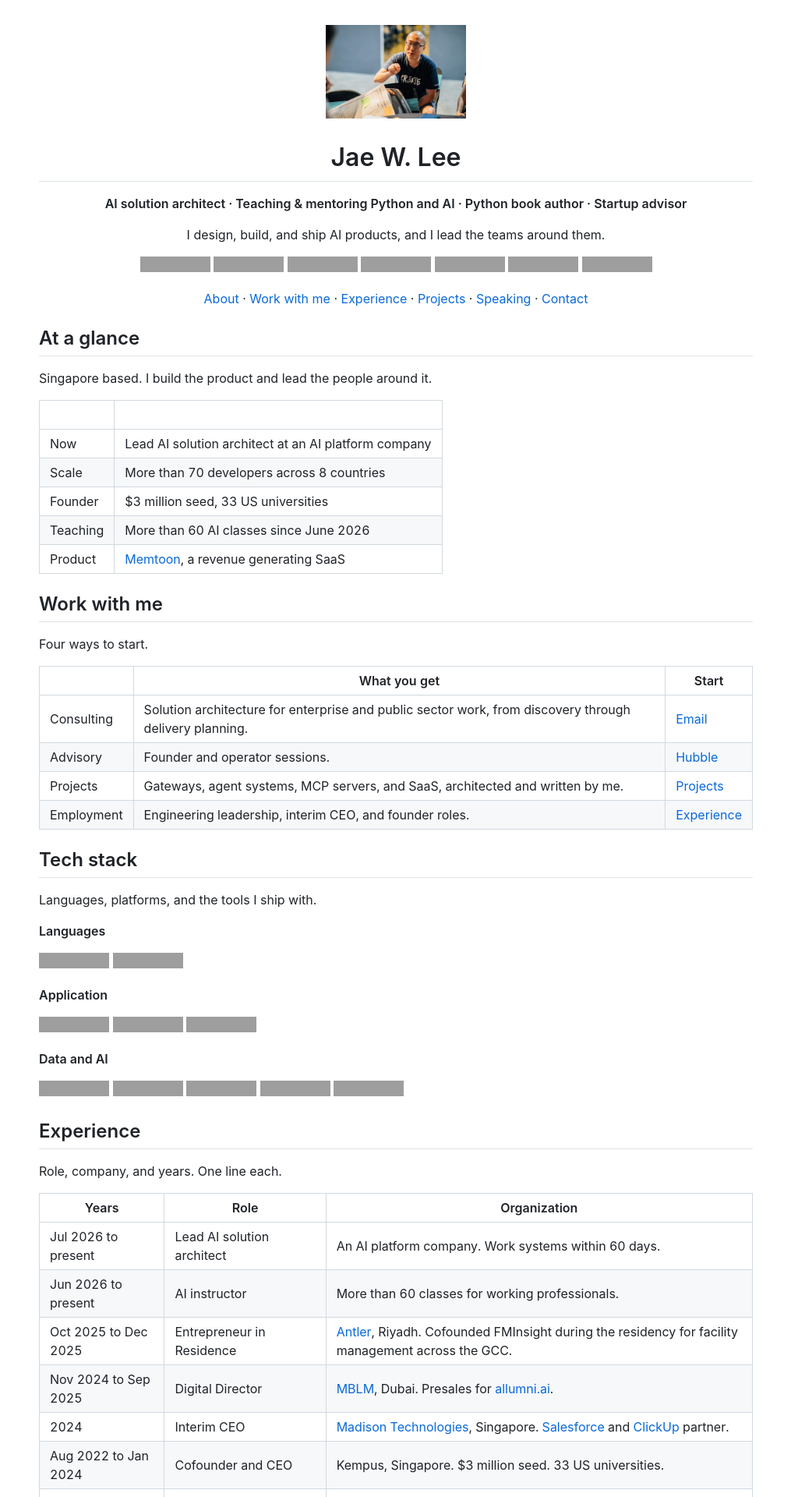
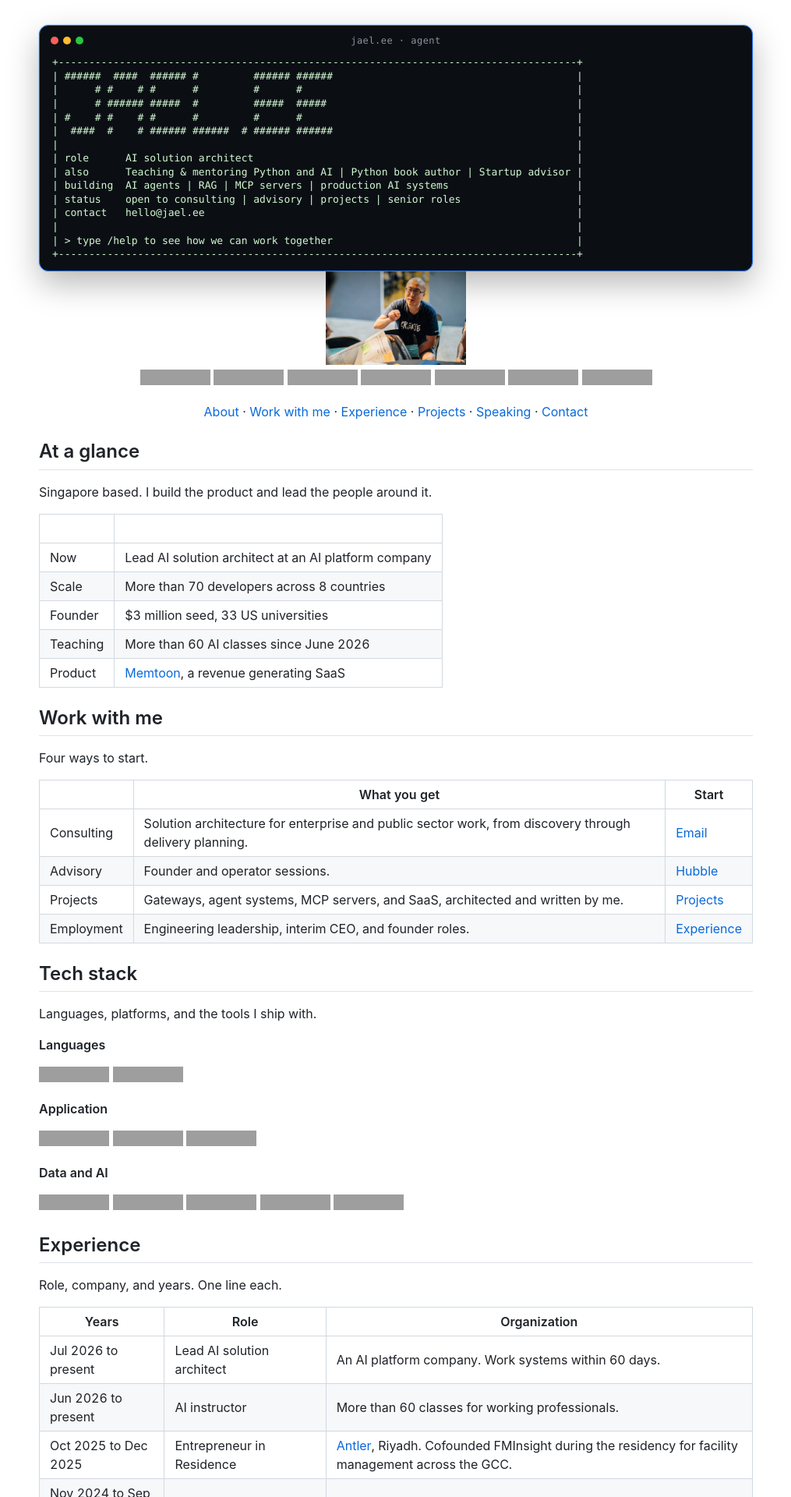
Before and after one commit to leejaew/jael.ee, a Jekyll site: the page built from README.md, in a window 1280 px wide, cut to the strip 0-1920 px from the top of the page. Shown: the whole strip at 78% size, without its empty margins (132-1147 px from the left). Built offline with Jekyll 4.4.1, drawn with Linux system fonts in a browser that asks for light colours; nearby versions of some CDN libraries; our own code applies the rules of GitHub Pages for plain Markdown files; grey boxes are pictures that could not be loaded.

Commit message:
Add a terminal banner header

````diff
--- a/README.md
+++ b/README.md
@@ -1,8 +1,23 @@
+```text
++-------------------------------------------------------------------------------------+
+| ######  ####  ###### #         ###### ######                                        |
+|      # #    # #      #         #      #                                             |
+|      # ###### #####  #         #####  #####                                         |
+| #    # #    # #      #         #      #                                             |
+|  ####  #    # ###### ######  # ###### ######                                        |
+|                                                                                     |
+| role      AI solution architect                                                     |
+| also      Teaching & mentoring Python and AI | Python book author | Startup advisor |
+| building  AI agents | RAG | MCP servers | production AI systems                     |
+| status    open to consulting | advisory | projects | senior roles                   |
+| contact   hello@jael.ee                                                             |
+|                                                                                     |
+| > type /help to see how we can work together                                        |
++-------------------------------------------------------------------------------------+
+```
+
 <div align="center">
   <img src="jae-hero.jpg" alt="Jae Lee in a working session" width="180">
-  <h1>Jae W. Lee</h1>
-  <p><strong>AI solution architect · Teaching &amp; mentoring Python and AI · Python book author · Startup advisor</strong></p>
-  <p>I design, build, and ship AI products, and I lead the teams around them.</p>
   <p>
     <a href="https://jael.ee/"><img alt="Website" src="https://img.shields.io/badge/Website-jael.ee-0969da?style=flat"></a>
     <a href="https://www.linkedin.com/in/leejaew"><img alt="LinkedIn" src="https://img.shields.io/badge/LinkedIn-0A66C2?style=flat&logo=linkedin&logoColor=white"></a>
--- a/_layouts/default.html
+++ b/_layouts/default.html
@@ -29,6 +29,71 @@
           padding: 16px;
         }
       }
+
+      /* First fenced block is the agent banner. GitHub leaves it as a code block. */
+      .markdown-body .language-text:first-of-type,
+      .markdown-body > pre:first-of-type {
+        position: relative;
+        margin-top: 0;
+        background: #0b0f14;
+        border: 1px solid #1f6feb;
+        border-radius: 12px;
+        box-shadow: 0 0 0 1px rgba(88, 166, 255, 0.2), 0 16px 40px rgba(0, 0, 0, 0.28);
+        padding-top: 2.4rem;
+        overflow: hidden;
+      }
+      .markdown-body .language-text:first-of-type .highlight,
+      .markdown-body .language-text:first-of-type pre,
+      .markdown-body > pre:first-of-type {
+        background: transparent;
+        border: 0;
+        box-shadow: none;
+        margin: 0;
+      }
+      .markdown-body .language-text:first-of-type pre,
+      .markdown-body > pre:first-of-type {
+        padding: 0 1rem 0.8rem;
+        overflow-x: auto;
+        color: #d2f7d2;
+        font-size: clamp(8px, 2.1vw, 13px);
+        line-height: 1.35;
+      }
+      .markdown-body .language-text:first-of-type pre code,
+      .markdown-body > pre:first-of-type code {
+        color: inherit;
+        background: transparent;
+        white-space: pre;
+        word-break: normal;
+        font-size: inherit;
+      }
+      .markdown-body .language-text:first-of-type::before,
+      .markdown-body > pre:first-of-type::before {
+        content: "";
+        position: absolute;
+        z-index: 1;
+        top: 14px;
+        left: 14px;
+        width: 10px;
+        height: 10px;
+        border-radius: 50%;
+        background: #ff5f57;
+        box-shadow: 16px 0 0 #febc2e, 32px 0 0 #28c840;
+      }
+      .markdown-body .language-text:first-of-type::after,
+      .markdown-body > pre:first-of-type::after {
+        content: "jael.ee · agent";
+        position: absolute;
+        z-index: 1;
+        top: 10px;
+        left: 0;
+        right: 0;
+        text-align: center;
+        font-family: ui-monospace, SFMono-Regular, Menlo, Consolas, monospace;
+        font-size: 12px;
+        letter-spacing: 0.04em;
+        color: #8b949e;
+        pointer-events: none;
+      }
     </style>
   </head>
   <body>
````
Also changed, not shown: other parts of README.md (+1 -1 lines).
